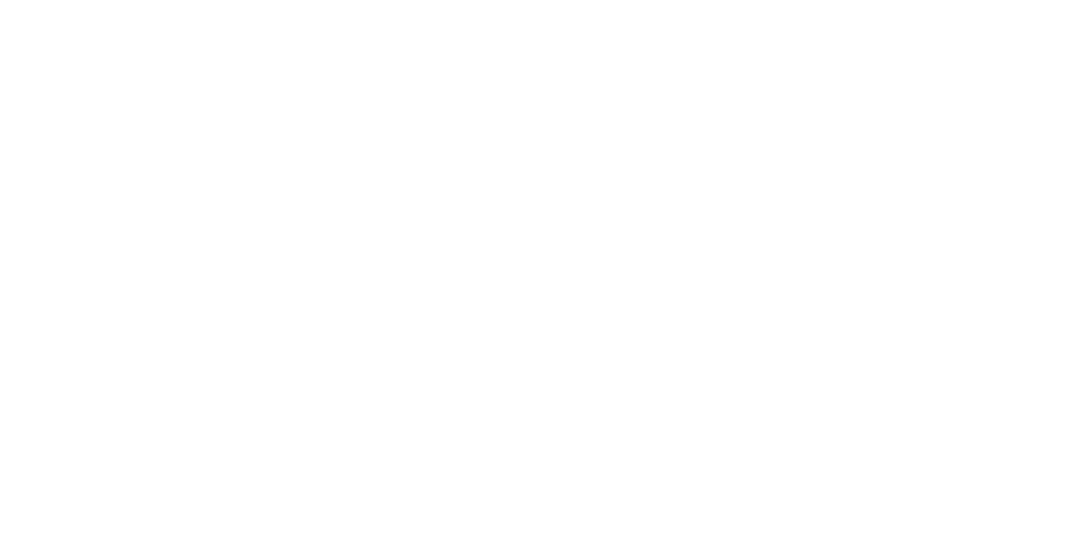
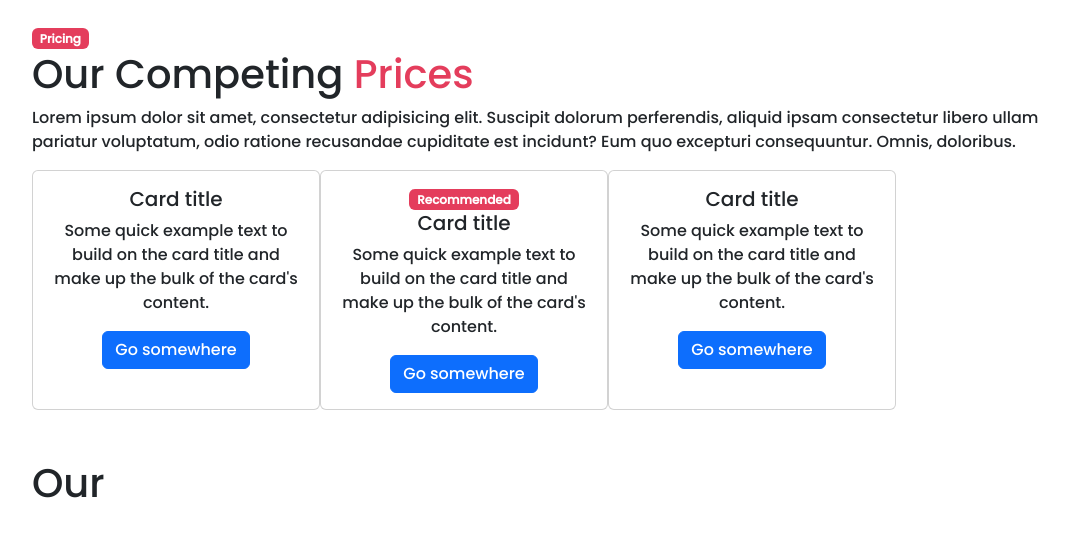
Before and after one commit to iqbalsofia7/Projet_Sofia_Youri, a website: page index.html in a window 1280 px wide. Shown: the whole page, without its empty margins (96-1165 px from the left). Drawn offline with nearby package versions, Linux system fonts and the light colour scheme.

Commit message:
finish section 5

```diff
--- a/index.html
+++ b/index.html
@@ -33,12 +33,53 @@
     </section>
 
     <!-- -------------------------------SECTION 5-------------------------------------- -->
+
+    <!-- button 1 and 3 button hover -->
+    <!-- cange color of the badge  -->
+    <!-- change general design  -->
     <section class="sec5">
+        <span class="badge bg-pink"> Pricing </span>
+        <h1>Our Competing <span class="text-pink">Prices</span></h1>
+        <p>Lorem ipsum dolor sit amet, consectetur adipisicing elit. Suscipit dolorum perferendis, aliquid ipsam
+            consectetur libero ullam pariatur voluptatum, odio ratione recusandae cupiditate est incidunt? Eum quo
+            excepturi consequuntur. Omnis, doloribus.</p>
+
+        <div class="d-flex">
+            <div class="card text-center" style="width: 18rem;">
+                <div class="card-body">
+                    <h5 class="card-title">Card title</h5>
+                    <p class="card-text">Some quick example text to build on the card title and make up the bulk of the
+                        card's content.</p>
+                    <a href="#" class="btn btn-primary">Go somewhere</a>
+                </div>
+            </div>
+            <div class="card text-center" style="width: 18rem;">
+                <div class="card-body">
+                    <span class="badge bg-pink">Recommended</span>
+                    <h5 class="card-title">Card title</h5>
+                    <p class="card-text">Some quick example text to build on the card title and make up the bulk of the
+                        card's content.</p>
+                    <a href="#" class="btn btn-primary">Go somewhere</a>
+                </div>
+            </div>
+            <div class="card text-center" style="width: 18rem;">
+                <div class="card-body">
+                    <h5 class="card-title">Card title</h5>
+                    <p class="card-text">Some quick example text to build on the card title and make up the bulk of the
+                        card's content.</p>
+                    <a href="#" class="btn btn-primary">Go somewhere</a>
+                </div>
+            </div>
+        </div>
+
     </section>
 
     <!-- -------------------------------SECTION 6-------------------------------------- -->
     <section class="sec6">
-
+        <div>
+            <span class="badge">TEAM</span>
+            <h1>Our</h1>
+        </div>
     </section>
 
     <!-- -------------------------------SECTION 7-------------------------------------- -->
--- a/src/sass/modules/_style.sass
+++ b/src/sass/modules/_style.sass
@@ -16,3 +16,6 @@
   outline: 0
   box-sizing: border-box
   font-family: Poppins
+
+section
+    margin: 2% 10%
```
Also changed, not shown: public/css/style.css, 1 other file.
